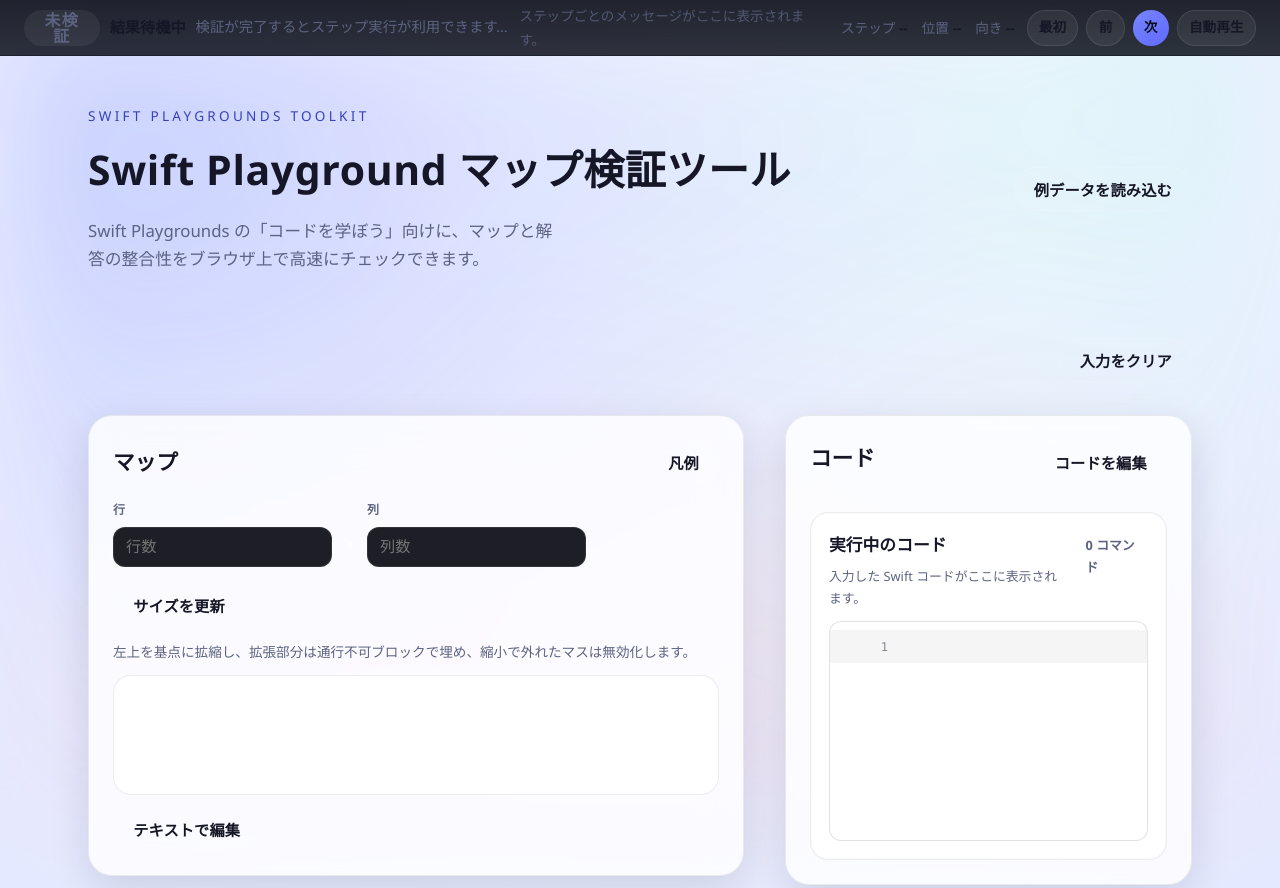
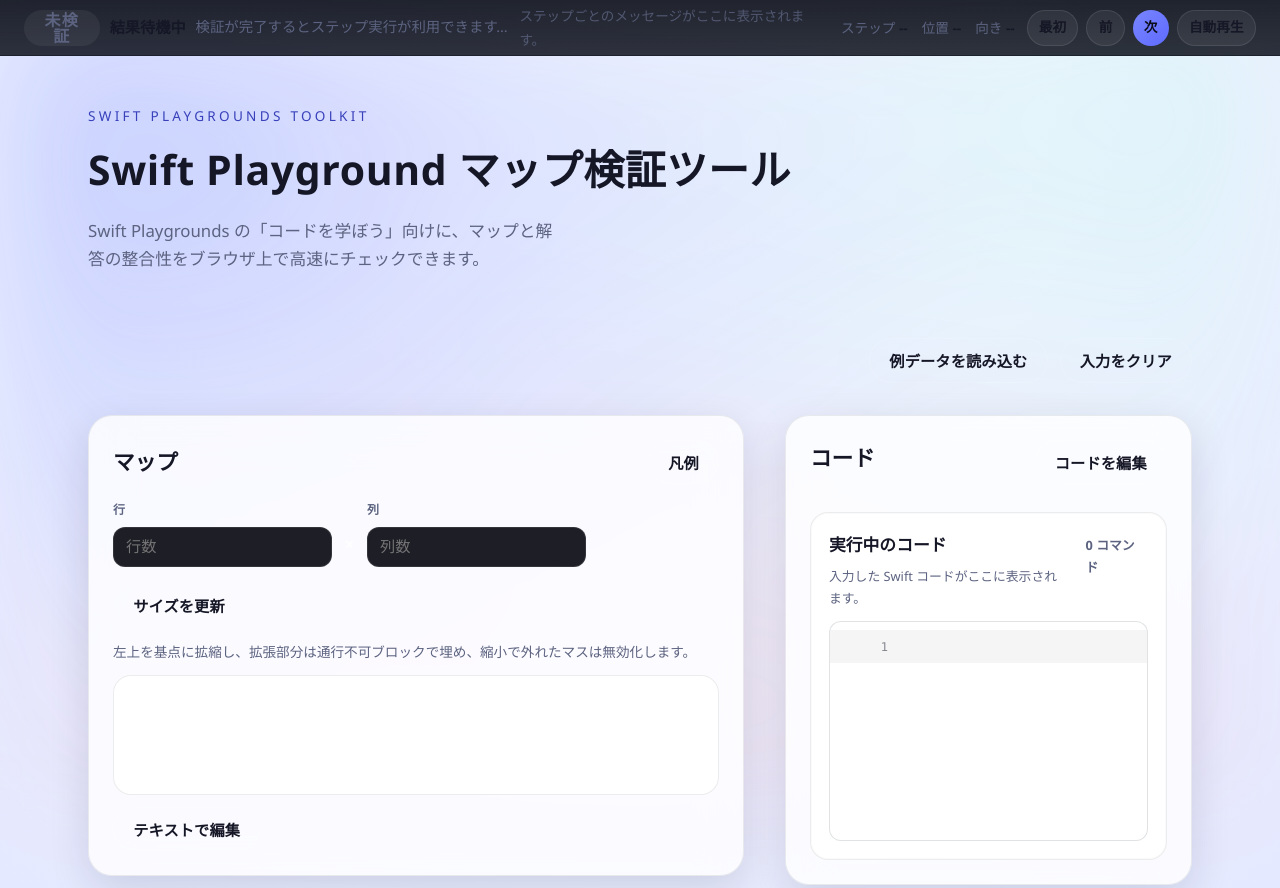
Before and after one commit to KobeSciTechHighSchool/swift-playgrounds-toolkit, a website: page index.html in a window 1280 px wide. Shown: the top 888 px of the page. Drawn offline with Linux system fonts and the light colour scheme.

Commit message:
Group form action buttons in a global actions bar
Moved the '例データを読み込む' and '入力をクリア' buttons into a new .global-actions container for better layout and consistency. Updated CSS to style the .global-actions group, improving button alignment and spacing. Also simplified the footer text.

```diff
--- a/index.html
+++ b/index.html
@@ -42,9 +42,6 @@
           Swift Playgrounds の「コードを学ぼう」向けに、マップと解答の整合性をブラウザ上で高速にチェックできます。
         </p>
       </div>
-      <div class="hero-actions">
-        <button type="button" class="btn ghost" id="loadSampleButton">例データを読み込む</button>
-      </div>
     </header>
 
     <form id="validatorForm" class="input-shell" novalidate>
@@ -84,8 +81,10 @@
       </section>
     </form>
 
-    <!-- Stepper content moved to fixed top bar; container kept logically via topbar -->
-    <button type="button" class="btn ghost" id="clearInputsButton">入力をクリア</button>
+    <div class="global-actions">
+      <button type="button" class="btn ghost" id="loadSampleButton">例データを読み込む</button>
+      <button type="button" class="btn ghost" id="clearInputsButton">入力をクリア</button>
+    </div>
     <!-- Map and Code panels displayed side-by-side -->
     <div class="panel-grid">
     <section class="card map-card" aria-live="polite">
@@ -226,7 +225,7 @@
     </div>
 
     <footer class="app-footer">
-      <p>© 2025 Swift Playground Toolkit. ローカルブラウザのみで動作し、入力データは保存されません。</p>
+      <p>© 2025 Swift Playground Toolkit.</p>
     </footer>
   </main>
 
--- a/styles/main.css
+++ b/styles/main.css
@@ -96,11 +96,13 @@
   justify-content: flex-end;
 }
 
-/* Place the standalone "入力をクリア" button on the right when it's a direct child
-   of the .app-shell (which is a column flex container). This keeps the change
-   minimal and works responsively. */
-#clearInputsButton {
+/* Group primary form actions on the right side of the layout */
+.global-actions {
   align-self: flex-end;
+  display: flex;
+  gap: 12px;
+  flex-wrap: wrap;
+  justify-content: flex-end;
 }
 
 .btn {
```
